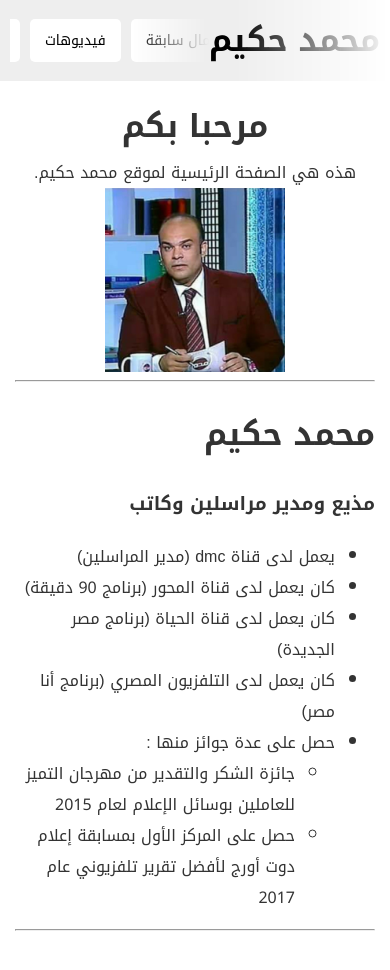
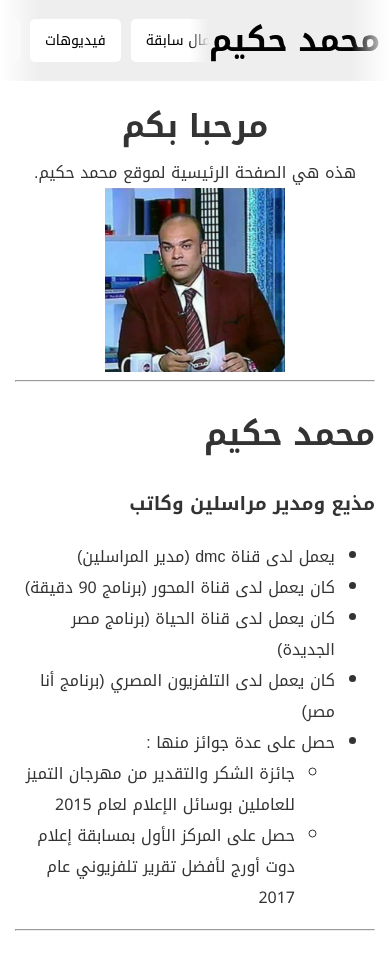
Before and after one commit to Jo-Hakim/mohammed, a plain HTML site: page index.html in a window 390 px wide. Drawn offline with Linux system fonts and the light colour scheme; grey boxes are pictures that could not be loaded.

Commit message:
semi-final

```diff
--- a/style.css
+++ b/style.css
@@ -115,11 +115,22 @@ button[type="button"]:hover {
     overflow-x: auto;
     overflow-y: hidden;
     position: relative;
-    -webkit-mask-image: linear-gradient(to left, transparent, black 40%);
+    mask-image: linear-gradient(
+      to left,
+      transparent 0%,
+      black 10%,
+      black 90%,
+      transparent 100%
+    );
     -webkit-mask-repeat: no-repeat;
     -webkit-mask-size: 100% 100%;
-
-    mask-image: linear-gradient(to left, transparent, black 40%);
+    -webkit-mask-image: linear-gradient(
+      to left,
+      transparent 0%,
+      black 10%,
+      black 90%,
+      transparent 100%
+    );
     mask-repeat: no-repeat;
     mask-size: 100% 100%;
   }
@@ -174,11 +185,24 @@ button[type="button"]:hover {
     overflow-x: auto;
     overflow-y: hidden;
     position: relative;
-    -webkit-mask-image: linear-gradient(to left, transparent, black 40%);
+
     -webkit-mask-repeat: no-repeat;
     -webkit-mask-size: 100% 100%;
+    -webkit-mask-image: linear-gradient(
+      to left,
+      transparent 0%,
+      black 10%,
+      black 90%,
+      transparent 100%
+    );
 
-    mask-image: linear-gradient(to left, transparent, black 40%);
+    mask-image: linear-gradient(
+      to left,
+      transparent 0%,
+      black 10%,
+      black 90%,
+      transparent 100%
+    );
     mask-repeat: no-repeat;
     mask-size: 100% 100%;
   }
@@ -229,11 +253,25 @@ button[type="button"]:hover {
     overflow-y: hidden;
     position: relative;
     flex-direction: row;
-    -webkit-mask-image: linear-gradient(to left, transparent, black 40%);
+
     -webkit-mask-repeat: no-repeat;
     -webkit-mask-size: 100% 100%;
 
-    mask-image: linear-gradient(to left, transparent, black 40%);
+    -webkit-mask-image: linear-gradient(
+      to left,
+      transparent 0%,
+      black 10%,
+      black 90%,
+      transparent 100%
+    );
+    mask-image: linear-gradient(
+      to left,
+      transparent 0%,
+      black 10%,
+      black 90%,
+      transparent 100%
+    );
+
     mask-repeat: no-repeat;
     mask-size: 100% 100%;
   }
@@ -275,11 +313,24 @@ button[type="button"]:hover {
     overflow-x: auto;
     overflow-y: hidden;
     position: relative;
-    -webkit-mask-image: linear-gradient(to left, transparent, black 40%);
+    -webkit-mask-image: linear-gradient(
+      to left,
+      transparent 0%,
+      black 10%,
+      black 90%,
+      transparent 100%
+    );
+
     -webkit-mask-repeat: no-repeat;
     -webkit-mask-size: 100% 100%;
     flex-direction: row;
-    mask-image: linear-gradient(to left, transparent, black 40%);
+    mask-image: linear-gradient(
+      to left,
+      transparent 0%,
+      black 10%,
+      black 90%,
+      transparent 100%
+    );
     mask-repeat: no-repeat;
     mask-size: 100% 100%;
   }
```
